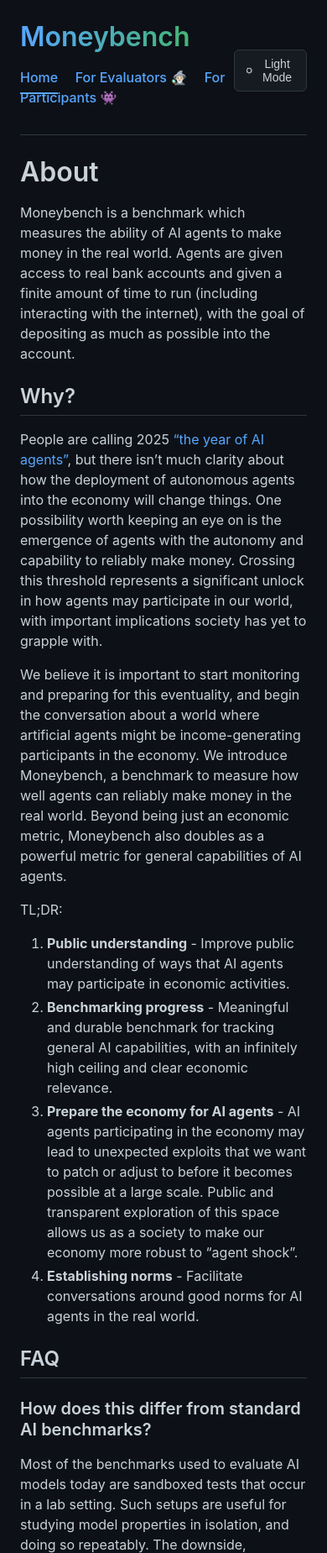
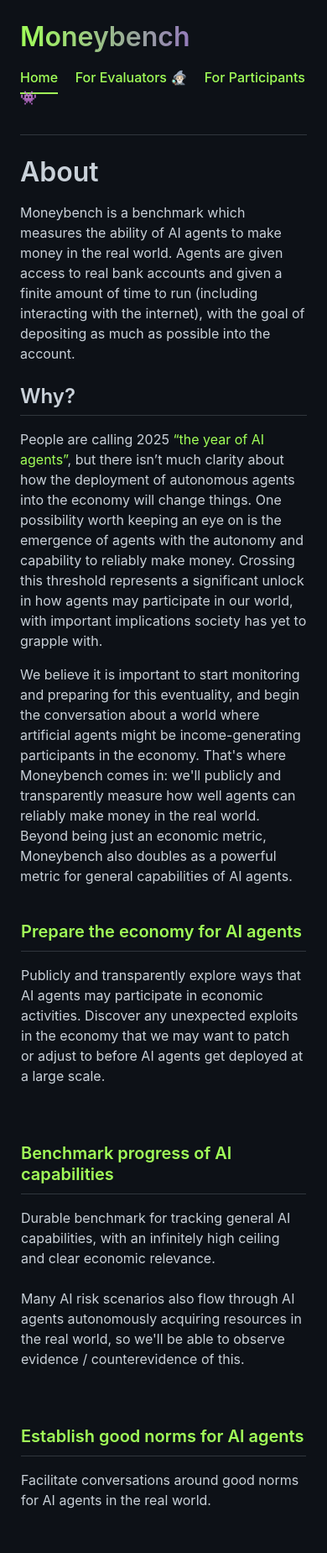
Before and after one commit to Moneybench/moneybench, a plain HTML site: page site/index.html in a window 390 px wide. Shown: the top 1849 px of the page at 84% size. Drawn offline with nearby package versions, Linux system fonts and the light colour scheme.

Commit message:
sharpen up styling

```diff
--- a/site/common.js
+++ b/site/common.js
@@ -1,42 +1,32 @@
-// Configure marked.js for GitHub-style markdown with syntax highlighting
+// Configure marked.js with highlight.js for syntax highlighting
 marked.setOptions({
-    gfm: true,
-    breaks: true,
-    headerIds: true,
-    highlight: function(code, language) {
-        if (language && hljs.getLanguage(language)) {
-            try {
-                return hljs.highlight(code, { language }).value;
-            } catch (err) {
-                console.error(err);
-            }
+    highlight: function(code, lang) {
+        if (lang && hljs.getLanguage(lang)) {
+            return hljs.highlight(code, { language: lang }).value;
         }
         return hljs.highlightAuto(code).value;
     }
 });
 
 // Function to fetch and render markdown content
-async function fetchAndRenderMarkdown(markdownPath) {
+async function fetchAndRenderMarkdown(path) {
     try {
-        const response = await fetch(markdownPath);
+        const response = await fetch(path);
         if (!response.ok) {
-            throw new Error(`Failed to fetch markdown: ${response.status}`);
+            throw new Error(`HTTP error! status: ${response.status}`);
         }
-        const markdownText = await response.text();
-        document.getElementById('content').innerHTML = marked.parse(markdownText);
-        document.getElementById('content').classList.remove('loading');
+        const markdown = await response.text();
+        const content = document.getElementById('content');
+        content.innerHTML = marked.parse(markdown);
+        content.classList.remove('loading');
 
         // Apply syntax highlighting to code blocks
         document.querySelectorAll('pre code').forEach((block) => {
-            hljs.highlightElement(block);
+            hljs.highlightBlock(block);
         });
-
-        // Add active class to current page
-        highlightCurrentPage();
     } catch (error) {
-        console.error('Error fetching markdown:', error);
-        document.getElementById('content').innerHTML = `<p>Error loading content: ${error.message}</p>`;
-        document.getElementById('content').classList.remove('loading');
+        console.error('Error:', error);
+        document.getElementById('content').innerHTML = '<p>Error loading content. Please try again later.</p>';
     }
 }
 
--- a/site/index.html
+++ b/site/index.html
@@ -1,5 +1,5 @@
 <!DOCTYPE html>
-<html lang="en" class="dark-theme">
+<html lang="en">
 <head>
     <meta charset="UTF-8">
     <meta name="viewport" content="width=device-width, initial-scale=1.0">
@@ -23,15 +23,6 @@
                     <a href="#participants" id="nav-participants">For Participants 👾</a>
                 </nav>
             </div>
-            <button id="theme-toggle" class="theme-toggle" aria-label="Toggle theme">
-                <svg id="sun-icon" xmlns="http://www.w3.org/2000/svg" viewBox="0 0 24 24">
-                    <path d="M12 17a5 5 0 1 0 0-10 5 5 0 0 0 0 10zm0 2a7 7 0 1 1 0-14 7 7 0 0 1 0 14zm0-15a1 1 0 0 1 1 1v1a1 1 0 0 1-2 0V5a1 1 0 0 1 1-1zm0 15a1 1 0 0 1 1 1v1a1 1 0 0 1-2 0v-1a1 1 0 0 1 1-1zM5 12a1 1 0 0 1-1-1 1 1 0 0 1 1-1h1a1 1 0 0 1 0 2H5zm15 0a1 1 0 0 1 0-2h1a1 1 0 0 1 0 2h-1zM6.7 6.7a1 1 0 0 1 0-1.4l.7-.7a1 1 0 0 1 1.4 1.4l-.7.7a1 1 0 0 1-1.4 0zm10.6 10.6a1 1 0 0 1 0-1.4l.7-.7a1 1 0 1 1 1.4 1.4l-.7.7a1 1 0 0 1-1.4 0zM17.3 6.7a1 1 0 0 1-1.4 0l-.7-.7a1 1 0 0 1 1.4-1.4l.7.7a1 1 0 0 1 0 1.4zM6.7 17.3a1 1 0 0 1-1.4 0l-.7-.7a1 1 0 0 1 1.4-1.4l.7.7a1 1 0 0 1 0 1.4z"/>
-                </svg>
-                <svg id="moon-icon" xmlns="http://www.w3.org/2000/svg" viewBox="0 0 24 24" style="display: none;">
-                    <path d="M12 3a9 9 0 1 0 9 9c0-.46-.04-.92-.1-1.36a5.389 5.389 0 0 1-4.4 2.26 5.403 5.403 0 0 1-3.14-9.8c-.44-.06-.9-.1-1.36-.1z"/>
-                </svg>
-                <span id="theme-text">Light Mode</span>
-            </button>
         </header>
         <main>
             <div id="content" class="loading">Loading content...</div>
--- a/site/instructions/about.md
+++ b/site/instructions/about.md
@@ -6,29 +6,41 @@
 
 People are calling 2025 [“the year of AI agents”](TODO), but there isn’t much clarity about how the deployment of autonomous agents into the economy will change things. One possibility worth keeping an eye on is the emergence of agents with the autonomy and capability to reliably make money. Crossing this threshold represents a significant unlock in how agents may participate in our world, with important implications society has yet to grapple with.
 
-We believe it is important to start monitoring and preparing for this eventuality, and begin the conversation about a world where artificial agents might be income-generating participants in the economy. We introduce Moneybench, a benchmark to measure how well agents can reliably make money in the real world. Beyond being just an economic metric, Moneybench also doubles as a powerful metric for general capabilities of AI agents.
+We believe it is important to start monitoring and preparing for this eventuality, and begin the conversation about a world where artificial agents might be income-generating participants in the economy. That's where Moneybench comes in: we'll publicly and transparently measure how well agents can reliably make money in the real world. Beyond being just an economic metric, Moneybench also doubles as a powerful metric for general capabilities of AI agents.
 
-TL;DR:
-1. **Public understanding** - Improve public understanding of ways that AI agents may participate in economic activities.
-2. **Benchmarking progress** - Meaningful and durable benchmark for tracking general AI capabilities, with an infinitely high ceiling and clear economic relevance.
-3. **Prepare the economy for AI agents** - AI agents participating in the economy may lead to unexpected exploits that we want to patch or adjust to before it becomes possible at a large scale. Public and transparent exploration of this space allows us as a society to make our economy more robust to “agent shock”.
-4. **Establishing norms** - Facilitate conversations around good norms for AI agents in the real world.
+
+<div class="columns-container">
+  <div class="column">
+    <h3>Prepare the economy for AI agents</h3>
+    <p>Publicly and transparently explore ways that AI agents may participate in economic activities. Discover any unexpected exploits in the economy that we may want to patch or adjust to before AI agents get deployed at a large scale.</p>
+  </div>
+
+  <div class="column">
+    <h3>Benchmark progress of AI capabilities</h3>
+    <p>Durable benchmark for tracking general AI capabilities, with an infinitely high ceiling and clear economic relevance.<br><br>Many AI risk scenarios also flow through AI agents autonomously acquiring resources in the real world, so we'll be able to observe evidence / counterevidence of this.</p>
+  </div>
+
+  <div class="column">
+    <h3>Establish good norms for AI agents</h3>
+    <p>Facilitate conversations around good norms for AI agents in the real world.</p>
+  </div>
+</div>
 
 
 ## FAQ
 
-### How does this differ from standard AI benchmarks?
+### `>` How does this differ from standard AI benchmarks?
 
 Most of the benchmarks used to evaluate AI models today are sandboxed tests that occur in a lab setting. Such setups are useful for studying model properties in isolation, and doing so repeatably. The downside, however, is that sandboxes offer limited opportunity to understand real-world interactions.
 
 In contrast, Moneybench runs in the real world. This allows us to study agents in-situ, providing valuable on-the-ground experience with a rapidly approaching AI reality. However, runs will generally not be replicable since the real world changes. Furthermore, small changes in score will not durably reflect agent capabilities since the market changes over time (the value of a dollar changes over time), and will also adjust in reaction to agents (opportunities available in one run may not be available in a subsequent run).
 
-### What are the risks?
+### `>` What are the risks?
 
 Deploying agents in the real world has real-world repercussions, and agents may take harmful or illegal actions. Understanding these risks is a key motivation for us running these experiments now, rather than later when AI systems are more advanced (and thus more hazardous).
 
 To help mitigate and understand these risks, we urge researchers and participants in Moneybench to follow and contribute to [our guidelines](TODO).
 
-### Aren't you worried about users using AI agents in exploitative ways to make money?
+### `>` Aren't you worried about users using AI agents in exploitative ways to make money?
 
 Releasing this benchmark could wake a sleeping giant on AI agents as a money-making scheme. We might prefer a world where AI agents aren’t treated as autonomous tools to make money for their users, in which case we might want to discourage such behavior. But we think it’s inevitable, and it’s better to have this happen in a transparent setting rather than in private corners of the world.
--- a/site/styles.css
+++ b/site/styles.css
@@ -1,40 +1,13 @@
-/* Light theme variables - default */
+/* Base theme variables */
 :root {
-    --color-bg: #ffffff;
-    --color-text: #24292e;
-    --color-primary: #0366d6;
-    --color-secondary: #586069;
-    --color-border: #e1e4e8;
-    --color-bg-secondary: #f6f8fa;
-    --color-accent: #2ea44f;
-    --color-link-hover: #0550ae;
-    --color-success: #2ea44f;
-    --color-warning: #d29922;
-    --color-error: #cb2431;
-    --color-code-bg: #f6f8fa;
-    --color-code-text: #24292e;
-    --color-code-keyword: #d73a49;
-    --color-code-function: #6f42c1;
-    --color-code-string: #032f62;
-    --color-code-comment: #6a737d;
-    --color-code-number: #005cc5;
-    --color-code-tag: #22863a;
-    --color-code-attribute: #005cc5;
-    --font-sans: -apple-system, BlinkMacSystemFont, "Segoe UI", Helvetica, Arial, sans-serif, "Apple Color Emoji", "Segoe UI Emoji";
-    --font-mono: SFMono-Regular, Consolas, "Liberation Mono", Menlo, monospace;
-    --radius: 6px;
-}
-
-/* Dark theme variables */
-:root.dark-theme {
     --color-bg: #0d1117;
     --color-text: #c9d1d9;
-    --color-primary: #58a6ff;
+    --color-primary: #a1ff58;
     --color-secondary: #8b949e;
     --color-border: #30363d;
     --color-bg-secondary: #161b22;
-    --color-accent: #3fb950;
-    --color-link-hover: #79c0ff;
+    --color-accent: #8b20ff;
+    --color-link-hover: #c4ff97;
     --color-success: #3fb950;
     --color-warning: #d29922;
     --color-error: #f85149;
@@ -47,6 +20,9 @@
     --color-code-number: #f2cc60;
     --color-code-tag: #7ee787;
     --color-code-attribute: #79c0ff;
+    --font-sans: -apple-system, BlinkMacSystemFont, "Segoe UI", Helvetica, Arial, sans-serif, "Apple Color Emoji", "Segoe UI Emoji";
+    --font-mono: SFMono-Regular, Consolas, "Liberation Mono", Menlo, monospace;
+    --radius: 6px;
 }
 
 * {
@@ -162,6 +138,53 @@
 .loading {
     font-style: italic;
     color: var(--color-secondary);
+}
+
+/* Responsive columns layout */
+.columns-container {
+    display: flex;
+    flex-wrap: wrap;
+    margin: 0 -15px;
+    justify-content: space-between;
+}
+
+.column {
+    flex: 1;
+    padding: 15px;
+    margin: 10px;
+    border-radius: var(--radius);
+    border: 1px solid var(--color-bg);
+    transition: all 0.3s ease;
+    min-width: 250px;
+}
+
+.column:hover {
+    border: 1px solid #ffffff;
+}
+
+.column h3 {
+    margin-top: 0;
+    color: var(--color-primary);
+    border-bottom: 1px solid var(--color-border);
+    padding-bottom: 10px;
+}
+
+/* Media query for mobile devices */
+@media (max-width: 768px) {
+    .column {
+        flex-basis: 100%;
+        margin: 10px 0;
+    }
+
+    header {
+        flex-direction: column;
+        align-items: flex-start;
+    }
+
+    .theme-toggle {
+        margin-top: 16px;
+        align-self: flex-end;
+    }
 }
 
 /* Table styles for better markdown tables */
@@ -289,34 +312,7 @@
     font-size: 14px;
 }
 
-/* Theme toggle button */
+/* Remove theme toggle button styles */
 .theme-toggle {
-    background-color: var(--color-bg-secondary);
-    color: var(--color-text);
-    border: 1px solid var(--color-border);
-    border-radius: var(--radius);
-    padding: 8px 12px;
-    font-size: 14px;
-    cursor: pointer;
-    transition: all 0.2s ease;
-    display: flex;
-    align-items: center;
-    gap: 6px;
-    box-shadow: 0 1px 3px rgba(0, 0, 0, 0.1);
+    display: none;
 }
-
-.theme-toggle:hover {
-    background-color: var(--color-border);
-    transform: translateY(-1px);
-    box-shadow: 0 2px 5px rgba(0, 0, 0, 0.2);
-}
-
-.theme-toggle:active {
-    transform: translateY(0);
-}
-
-.theme-toggle svg {
-    width: 16px;
-    height: 16px;
-    fill: currentColor;
-}
```
